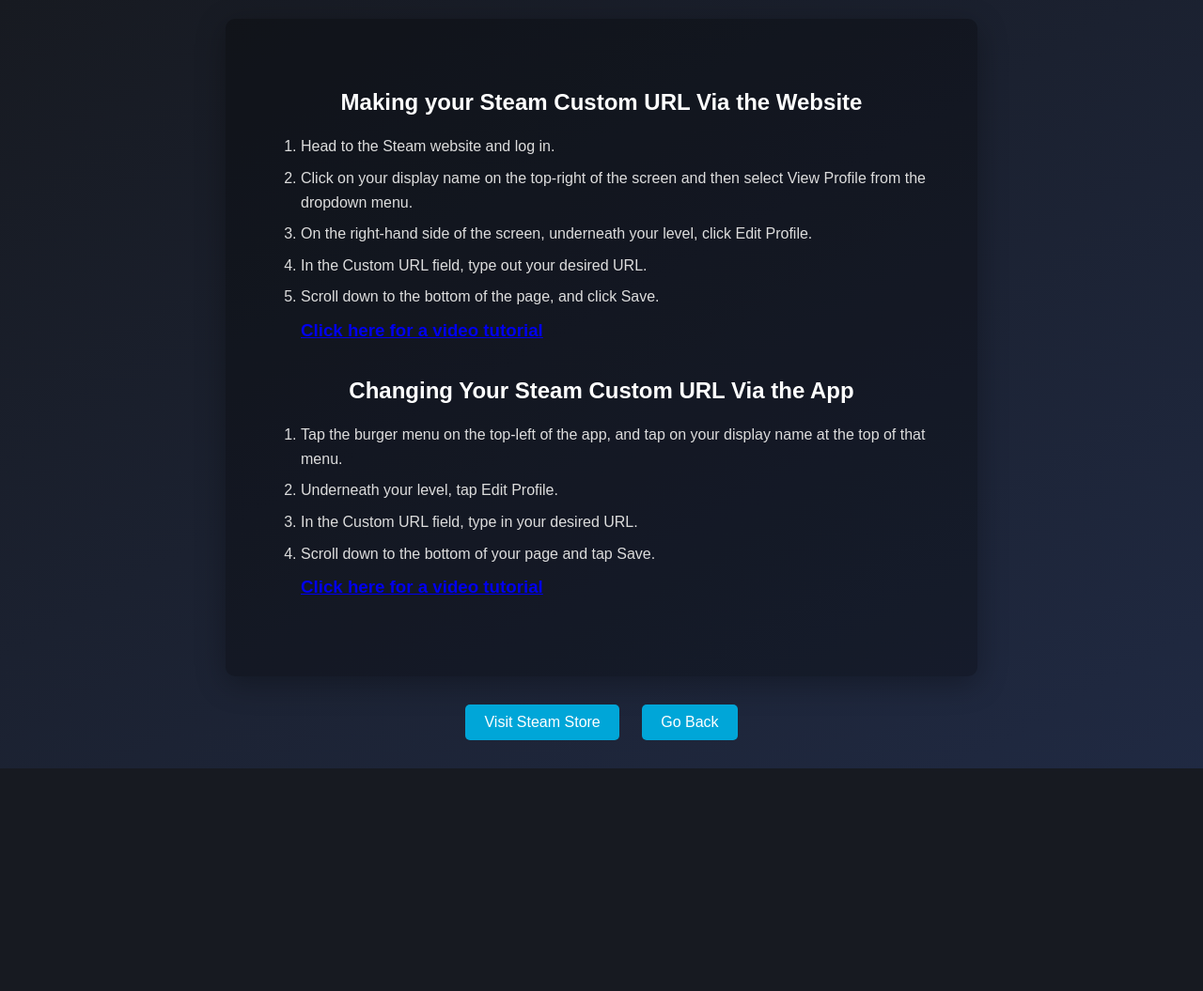
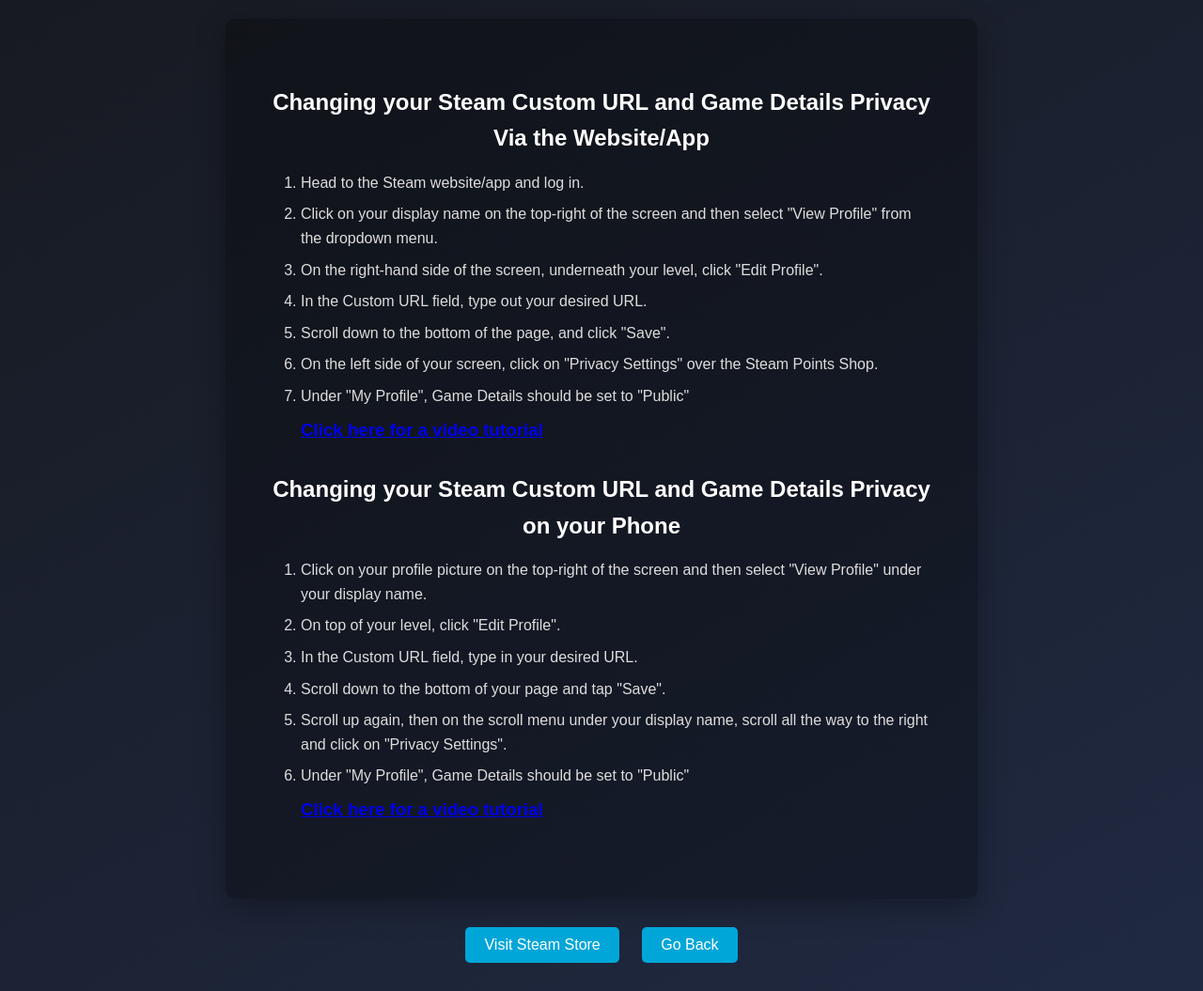
Before and after one commit to LTost/hackathon_prosjekt-2026-steamify, a Flask app: page /How-to in a window 1280 px wide. Shown: the whole page at 94% size. Before the commit the page ends 818 px from the top, so only its background shows below. Run offline with Flask 3, Linux system fonts and the light colour scheme.

Commit message:
forbedret setningene i "how to" siden

```diff
--- a/templates/Howto.html
+++ b/templates/Howto.html
@@ -73,22 +73,26 @@
 </head>
 <body>
     <div class="container">
-        <h2>Making your Steam Custom URL Via the Website</h2>
+        <h2>Changing your Steam Custom URL and Game Details Privacy Via the Website/App</h2>
         <ol>
-            <li>Head to the Steam website and log in.</li>
-            <li>Click on your display name on the top-right of the screen and then select View Profile from the dropdown menu.</li>
-            <li>On the right-hand side of the screen, underneath your level, click Edit Profile.</li>
+            <li>Head to the Steam website/app and log in.</li>
+            <li>Click on your display name on the top-right of the screen and then select "View Profile" from the dropdown menu.</li>
+            <li>On the right-hand side of the screen, underneath your level, click "Edit Profile".</li>
             <li>In the Custom URL field, type out your desired URL.</li>
-            <li>Scroll down to the bottom of the page, and click Save.</li>
+            <li>Scroll down to the bottom of the page, and click "Save".</li>
+            <li>On the left side of your screen, click on "Privacy Settings" over the Steam Points Shop.</li>
+            <li>Under "My Profile", Game Details should be set to "Public"</li>
             <h3><a href="https://youtu.be/f4ZJde-v0CU" target="_blank">Click here for a video tutorial</a></h3>
         </ol>
 
-        <h2>Changing Your Steam Custom URL Via the App</h2>
+        <h2>Changing your Steam Custom URL and Game Details Privacy on your Phone</h2>
         <ol>
-            <li>Tap the burger menu on the top-left of the app, and tap on your display name at the top of that menu.</li>
-            <li>Underneath your level, tap Edit Profile.</li>
+            <li>Click on your profile picture on the top-right of the screen and then select "View Profile" under your display name.</li>
+            <li>On top of your level, click "Edit Profile".</li>
             <li>In the Custom URL field, type in your desired URL.</li>
-            <li>Scroll down to the bottom of your page and tap Save.</li>
+            <li>Scroll down to the bottom of your page and tap "Save".</li>
+            <li>Scroll up again, then on the scroll menu under your display name, scroll all the way to the right and click on "Privacy Settings".</li>
+            <li>Under "My Profile", Game Details should be set to "Public"</li>
             <h3><a href="https://youtu.be/d7o-3th7Kds" target="_blank">Click here for a video tutorial</a></h3>
         </ol>
     </div>
```
